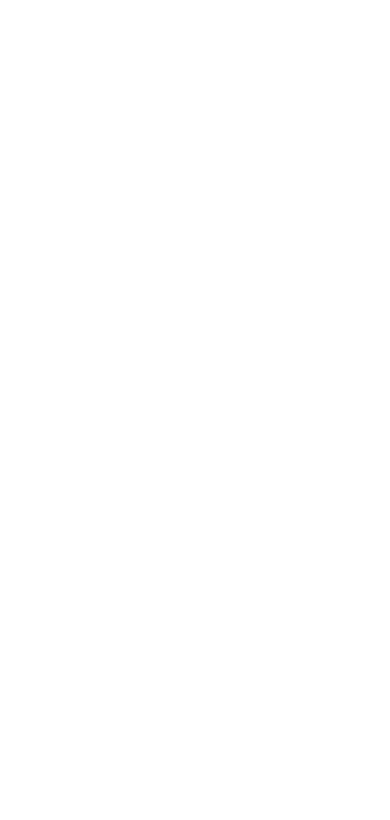
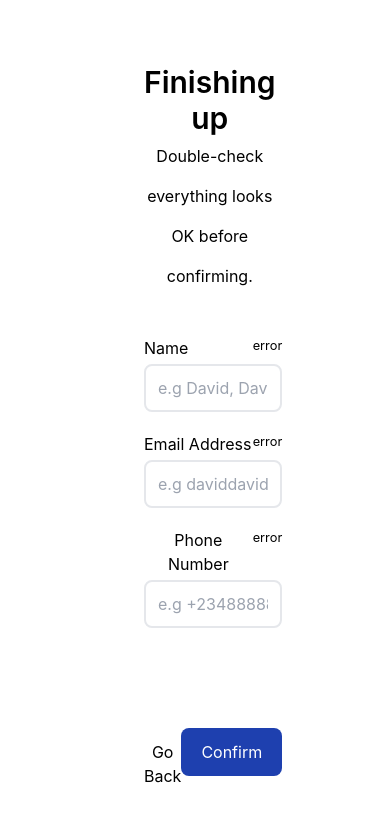
Before and after one commit to blacdav/multi-step-form, a React (Create React App) app: page /summary in a window 390 px wide. Shown: the top 820 px of the page. Built offline with nearby package versions, Linux system fonts and the light colour scheme; the HTML template or start-up script is replaced by a standard one.

Commit message:
started working on the mobile layout

```diff
--- a/src/components/Sidebar.jsx
+++ b/src/components/Sidebar.jsx
@@ -11,7 +11,7 @@ const Sidebar = () => {
     const summary = pathname === '/summary';
 
   return (
-    <div className='w-1/4 flex flex-col gap-10 m-5 p-10 bg-blue-700 text-white rounded-xl'>
+    <div className='w-1/4 hidden md:flex flex-col gap-10 m-5 p-10 bg-blue-70 text-white rounded-xl bg-sidebar'>
       <div className='flex items-center gap-3'>
         <div className={`${yourinfo ? 'bg-blue-100 text-black font-semibold' : ''} w-9 h-9 rounded-full border-2 border-blue-100 flex items-center justify-center`}>1</div>
         <div className='text-justify leading-5'>
--- a/src/index.css
+++ b/src/index.css
@@ -1,6 +1,12 @@
 @tailwind base;
 @tailwind components;
 @tailwind utilities;
+
+.bg-sidebar {
+  background-image: url('../public/images/bg-sidebar-desktop.svg');
+  background-repeat: no-repeat;
+  background-size: cover;
+}
 
 body {
   margin: 0;
--- a/src/pages/Addons.jsx
+++ b/src/pages/Addons.jsx
@@ -5,14 +5,15 @@ const Addons = () => {
   return (
     <div className='flex h-svh'>
       <Sidebar />
-      <div className='w-3/4 pt-16'>
-        <div className='px-36'>
-          <div className='w-full grid justify-start mb-10 leading-10'>
+      <div className='w-full md:w-3/4 pt-16'>
+        <div className='px-5 md:px-36'>
+          <form action="/" className='grid gap-3'>
+            <div className='bg-slate-500 md:bg-transparent rounded-xl px-5 py-8 grid gap-3'>
+              <div className='w-full grid justify-start md:mb-10 md:leading-10 text-left'>
                 <h1 className='flex justify-start text-3xl font-semibold'>Pick add-ons</h1>
                 <p>Add-ons help enhance your gaming experience.</p>
               </div>
 
-          <form action="/" className='grid gap-3 w-3/'>
               <div className='flex h-20 justify-between items-center px-5 gap-1 border-2 rounded-lg'>
                 <div className='flex gap-3 leading-5'>
                   <input type="checkbox" placeholder='e.g David, David' className='' />
@@ -45,6 +46,7 @@ const Addons = () => {
                 </div>
                 <p className='text-xs'>+$2/mo</p>
               </div>
+            </div>
 
             <div className='w-full flex justify-between items-baseline'>
               <p>Go Back</p>
--- a/src/pages/Selectplan.jsx
+++ b/src/pages/Selectplan.jsx
@@ -5,39 +5,40 @@ const Selectplan = () => {
   return (
     <div className='flex h-svh'>
       <Sidebar />
-      <div className='w-3/4 pt-16'>
-        <div className='px-36'>
-          <div className='w-full grid justify-start mb-10 leading-10'>
+      <div className='w-full md:w-3/4 pt-16'>
+        <div className='px-5 md:px-36'>
+          <form action="/" className=''>
+            <div className='bg-slate-500 md:bg-transparent rounded-xl px-5 py-8 grid gap-5 text-left'>
+              <div className='w-full grid justify-start md:mb-10 md:leading-10'>
                 <h1 className='flex justify-start text-3xl font-semibold'>Select your plan</h1>
                 <p>You have the option of monthly or yearly billing.</p>
               </div>
 
-          <form action="/" className='grid gap-5'>
-              <div className='flex gap-5 *:h-48'>
-                <div className='grid gap-1 w-1/4 border-2 rounded-lg'>
-                  {/* <img src="#" alt="arcade icon" /> */}
-                  <div>A</div>
+              <div className='flex flex-col md:flex-row gap-5 *:h-24 *:md:h-48'>
+                <div className='flex flex-row md:flex-col items-center md:items-start gap-4 w-full md:w-1/4 border-2 rounded-lg p-3'>
+                  <img src="/images/icon-arcade.svg" alt="arcade icon" width={40} />
+                  <div className='grid'>
+                    <p>Arcade</p>
+                    <small>$9/mo</small>
+                    <p>2 months free</p>
+                  </div>
+                </div>
+
+                <div className='flex flex-row md:flex-col items-center md:items-start gap-4 w-full md:w-1/4 border-2 rounded-lg p-3'>
+                  <img src="/images/icon-advanced.svg" alt="arcade icon" width={40} />
                   <div className='grid justify-between'>
                     <p>Arcade</p>
                     <small>$9/mo</small>
+                    <p>2 months free</p>
                   </div>
                 </div>
 
-                <div className='grid gap-1 w-1/4 border-2 rounded-lg'>
-                  {/* <img src="#" alt="arcade icon" /> */}
-                  <div>A</div>
+                <div className='flex flex-row md:flex-col items-center md:items-start gap-4 w-full md:w-1/4 border-2 rounded-lg p-3'>
+                  <img src="/images/icon-pro.svg" alt="arcade icon" width={40} />
                   <div className='grid justify-between'>
                     <p>Arcade</p>
                     <small>$9/mo</small>
-                  </div>
-                </div>
-
-                <div className='grid gap-1 w-1/4 border-2 rounded-lg'>
-                  {/* <img src="#" alt="arcade icon" /> */}
-                  <div>A</div>
-                  <div className='grid justify-between'>
-                    <p>Arcade</p>
-                    <small>$9/mo</small>
+                    <p>2 months free</p>
                   </div>
                 </div>
               </div>
@@ -49,6 +50,7 @@ const Selectplan = () => {
                     <div className='h-3 w-3 rounded-full bg-white hover:cursor-pointer transform duration-1000 translate-x-3'></div>
                   </div>
                   <p>Yearly</p>
+                </div>
               </div>
             </div>
 
--- a/src/pages/Summary.jsx
+++ b/src/pages/Summary.jsx
@@ -1,9 +1,49 @@
 import React from 'react'
+import Sidebar from '../components/Sidebar'
 
 const Summary = () => {
   return (
-    <div>
+    <div className='flex h-svh'>
+        <Sidebar />
+        <div className='w-3/4 pt-16'>
+            <div className='px-36'>
+                <div className='w-full grid justify-start mb-10 leading-10'>
+                    <h1 className='flex justify-start text-3xl font-semibold'>Finishing up</h1>
+                    <p>Double-check everything looks OK before confirming.</p>
+                </div>
 
+                <form action="/" className='grid gap-5 w-3/'>
+                    <div className='grid gap-1'>
+                        <div className='flex justify-between'>
+                            <p>Name</p>
+                            <small>error</small>
+                        </div>
+                        <input type="text" placeholder='e.g David, David' className='rounded-lg h-12 px-3 w-full border-2' />
+                    </div>
+
+                    <div className='grid gap-1'>
+                        <div className='flex justify-between'>
+                            <p>Email Address</p>
+                            <small>error</small>
+                        </div>
+                        <input type="email" placeholder='e.g daviddavid@lorem.com' className='rounded-lg h-12 px-3 w-full border-2' />
+                    </div>
+
+                    <div className='grid gap-1'>
+                        <div className='flex justify-between'>
+                            <p>Phone Number</p>
+                            <small>error</small>
+                        </div>
+                        <input type="tel" placeholder='e.g +2348888889980' className='rounded-lg h-12 px-3 w-full border-2' />
+                    </div>
+
+                    <div className='w-full flex justify-between items-baseline'>
+                        <p>Go Back</p>
+                        <button className='rounded-lg bg-blue-800 text-white w-fit h-12 px-5 mt-20'>Confirm</button>
+                    </div>
+                </form>
+            </div>
+        </div>
     </div>
   )
 }
--- a/src/pages/YourInfo.jsx
+++ b/src/pages/YourInfo.jsx
@@ -3,16 +3,17 @@ import Sidebar from '../components/Sidebar'
 
 const YourInfo = () => {
   return (
-    <div className='flex h-svh'>
+    <div className='grid md:flex h-svh'>
         <Sidebar />
-        <div className='w-3/4 pt-16'>
-            <div className='px-36'>
-                <div className='w-full grid justify-start mb-10 leading-10'>
+        <div className='w-full md:w-3/4 pt-16'>
+            <div className='px-5 md:px-36'>
+                <form action="/" className=''>
+                    <div className='bg-slate-500 md:bg-transparent rounded-xl px-5 py-8 grid gap-5'>
+                        <div className='w-full grid justify-start md:mb-10 md:leading-10 text-left'>
                             <h1 className='flex justify-start text-3xl font-semibold'>Personal Info</h1>
                             <p>Please provide your name, email, and phone number.</p>
                         </div>
 
-                <form action="/" className='grid gap-5 w-3/'>
                         <div className='grid gap-1'>
                             <div className='flex justify-between'>
                                 <p>Name</p>
@@ -36,6 +37,7 @@ const YourInfo = () => {
                             </div>
                             <input type="tel" placeholder='e.g +2348888889980' className='rounded-lg h-12 px-3 w-full border-2' />
                         </div>
+                    </div>
 
                     <div className='w-full flex justify-end'>
                         <button className='rounded-lg bg-blue-800 w-fit h-12 px-5 mt-20'>Next step</button>
```
Lines whose indentation alone changed are shown as unchanged.
